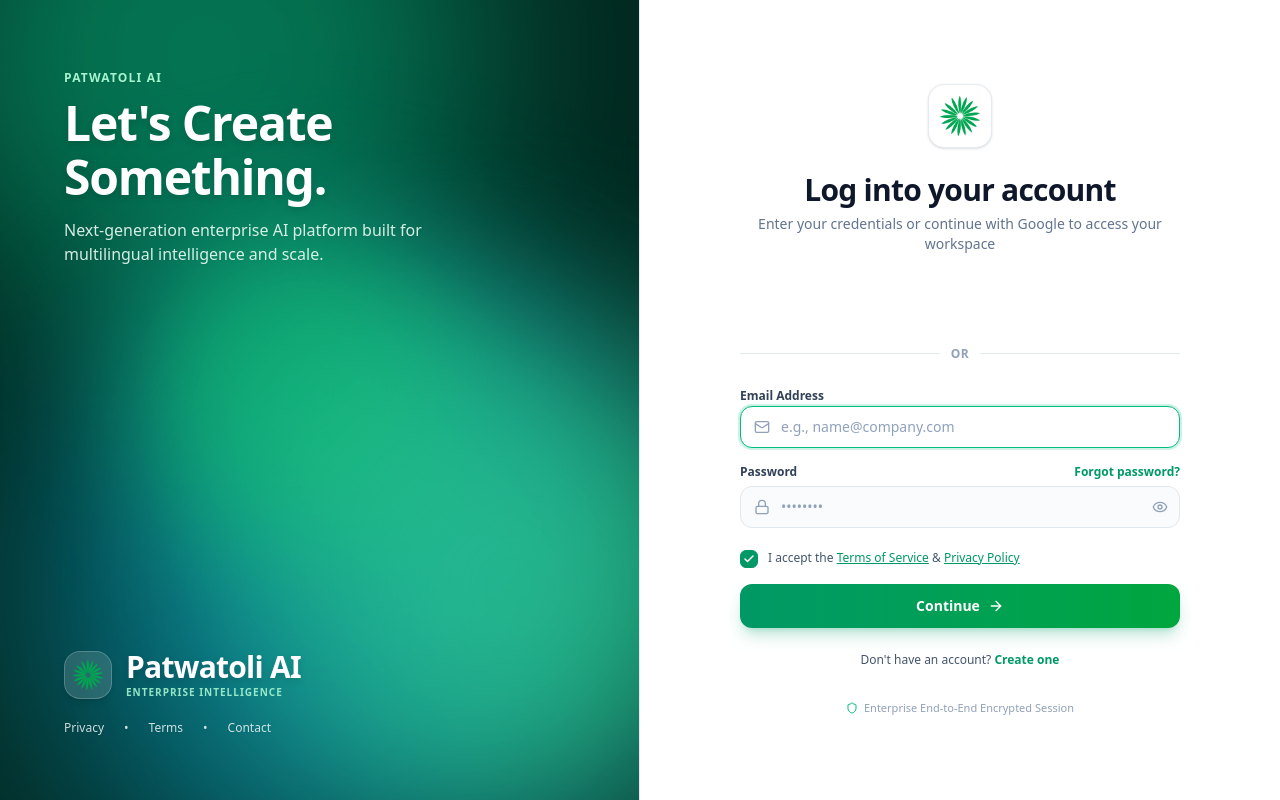
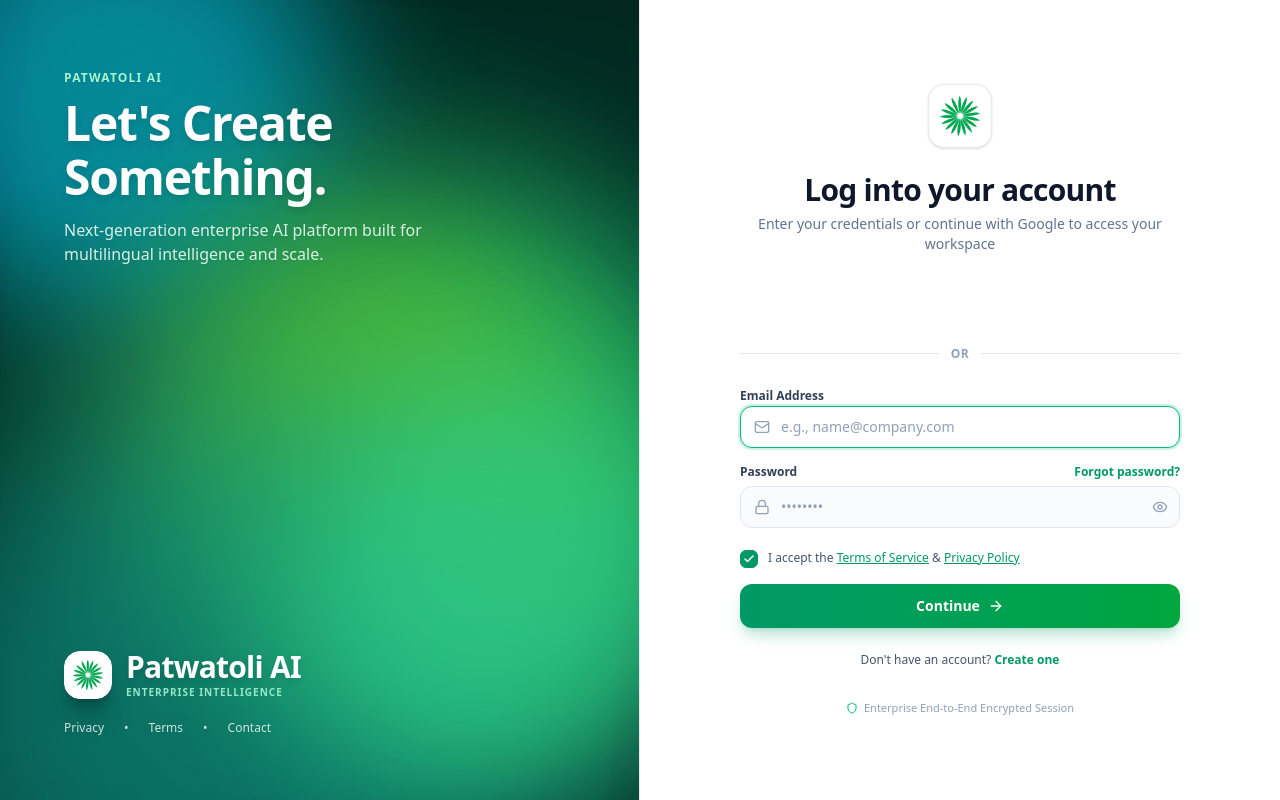
Before and after one commit to PaytelGroup848/PatwatoliAi-Frontend, a Next.js app: page /login in a window 1280 px wide. Built offline with nearby package versions, Linux system fonts and the light colour scheme.

Commit message:
feat(auth): enhance fluid gradient animation dynamics and set crisp solid white logo background for maximum contrast

```diff
--- a/src/components/auth/enterprise-auth-view.tsx
+++ b/src/components/auth/enterprise-auth-view.tsx
@@ -34,96 +34,129 @@ let isGisInitialized = false;
 
 /**
  * Continuous Fluid Gradient Animation Mesh matching Patwatoli AI's signature brand palette:
- * Deep Forest Emerald, Vibrant Mint, Rich Teal, and Luminous Cyan.
- * GPU-accelerated with zero CPU lag at 60 FPS across Desktop, Tablet & Mobile.
+ * Deep Forest Emerald, Vibrant Mint, Rich Teal, Luminous Cyan, and Sunlit Jade Glow.
+ * Enhanced with 8-11s dynamic harmonic morphing for an alive, high-energy SaaS aesthetic.
  */
 function AnimatedFluidMesh() {
   return (
     <div className="absolute inset-0 overflow-hidden pointer-events-none select-none">
-      {/* Base Canvas Deep Emerald-Teal Background */}
+      {/* Base Canvas Deep Emerald-Slate Background */}
       <div className="absolute inset-0 bg-[#022c22]" />
 
-      {/* 1. Vibrant Emerald Glow Blob */}
+      {/* Dynamic Background Base Flow Glow */}
       <motion.div
         animate={{
-          x: [0, 80, -60, 0],
-          y: [0, -70, 50, 0],
-          scale: [1, 1.25, 0.92, 1],
-          rotate: [0, 90, 180, 360],
+          opacity: [0.4, 0.7, 0.4],
+          scale: [1, 1.1, 1],
         }}
         transition={{
-          duration: 16,
+          duration: 8,
           repeat: Infinity,
           ease: "easeInOut",
         }}
-        className="absolute -top-24 -left-24 h-[440px] w-[440px] rounded-full bg-[#059669] opacity-80 blur-[80px]"
+        className="absolute inset-0 bg-[radial-gradient(circle_at_50%_45%,rgba(16,185,129,0.35),transparent_65%)]"
       />
 
-      {/* 2. Rich Deep Teal Blob */}
+      {/* 1. Luminous Cyan Highlight Blob (Upper Left Sweeping) */}
       <motion.div
         animate={{
-          x: [0, -70, 60, 0],
-          y: [0, 80, -60, 0],
-          scale: [1.1, 0.9, 1.2, 1.1],
-          rotate: [360, 270, 90, 0],
+          x: [-40, 110, -50, -40],
+          y: [-30, 80, -70, -30],
+          scale: [1, 1.35, 0.9, 1],
+          opacity: [0.65, 0.9, 0.7, 0.65],
+          rotate: [0, 120, 240, 360],
         }}
         transition={{
-          duration: 18,
+          duration: 9,
           repeat: Infinity,
           ease: "easeInOut",
         }}
-        className="absolute top-1/4 -right-20 h-[460px] w-[460px] rounded-full bg-[#0d9488] opacity-75 blur-[85px]"
+        className="absolute -top-20 -left-20 h-[480px] w-[480px] rounded-full bg-[#06b6d4] blur-[70px]"
       />
 
-      {/* 3. Luminous Cyan Highlight Blob */}
+      {/* 2. Vibrant Emerald Heart Blob (Center-Right Sweeping) */}
       <motion.div
         animate={{
-          x: [0, 70, -70, 0],
-          y: [0, -50, 70, 0],
-          scale: [0.95, 1.3, 1, 0.95],
-          rotate: [0, 120, 240, 360],
+          x: [40, -100, 70, 40],
+          y: [-50, 90, -40, -50],
+          scale: [1.1, 0.85, 1.3, 1.1],
+          opacity: [0.75, 0.95, 0.8, 0.75],
+          rotate: [360, 240, 120, 0],
         }}
         transition={{
-          duration: 20,
+          duration: 10.5,
           repeat: Infinity,
           ease: "easeInOut",
         }}
-        className="absolute -bottom-20 left-10 h-[480px] w-[480px] rounded-full bg-[#0891b2] opacity-75 blur-[85px]"
+        className="absolute top-1/4 -right-16 h-[500px] w-[500px] rounded-full bg-[#10b981] blur-[75px]"
       />
 
-      {/* 4. Electric Mint / Jade Glow Blob */}
+      {/* 3. Sunlit Lime / Emerald Aurora Splash (Vibrant contrast edge like reference image) */}
       <motion.div
         animate={{
-          x: [0, -60, 50, 0],
-          y: [0, 60, -70, 0],
-          scale: [1.15, 0.85, 1.1, 1.15],
-          rotate: [180, 360, 180, 180],
+          x: [20, -80, 90, 20],
+          y: [30, -70, 50, 30],
+          scale: [0.9, 1.3, 0.95, 0.9],
+          opacity: [0.55, 0.85, 0.6, 0.55],
+          rotate: [0, 180, 360],
         }}
         transition={{
-          duration: 15,
+          duration: 11,
           repeat: Infinity,
           ease: "easeInOut",
         }}
-        className="absolute bottom-1/3 left-1/4 h-[400px] w-[400px] rounded-full bg-[#10b981] opacity-85 blur-[75px]"
+        className="absolute top-1/3 left-1/4 h-[420px] w-[420px] rounded-full bg-[#84cc16] blur-[80px]"
       />
 
-      {/* 5. Soft Jade Aurora Accent Blob */}
+      {/* 4. Deep Ocean Teal Depth Blob (Bottom Left Swirl) */}
       <motion.div
         animate={{
-          x: [0, 50, -40, 0],
-          y: [0, -50, 60, 0],
-          scale: [1, 1.2, 0.95, 1],
+          x: [-30, 90, -80, -30],
+          y: [40, -60, 70, 40],
+          scale: [1.2, 0.9, 1.25, 1.2],
+          opacity: [0.7, 0.95, 0.75, 0.7],
+          rotate: [180, 0, 180],
+        }}
+        transition={{
+          duration: 8.5,
+          repeat: Infinity,
+          ease: "easeInOut",
+        }}
+        className="absolute -bottom-24 left-10 h-[520px] w-[520px] rounded-full bg-[#0d9488] blur-[80px]"
+      />
+
+      {/* 5. Electric Mint Wave Blob (Bottom Right Aurora Pulse) */}
+      <motion.div
+        animate={{
+          x: [50, -60, 40, 50],
+          y: [-30, 60, -70, -30],
+          scale: [1, 1.25, 0.85, 1],
+          opacity: [0.65, 0.9, 0.7, 0.65],
           rotate: [0, -180, -360],
         }}
         transition={{
-          duration: 22,
+          duration: 9.5,
           repeat: Infinity,
           ease: "easeInOut",
         }}
-        className="absolute -bottom-10 -right-10 h-[420px] w-[420px] rounded-full bg-[#34d399] opacity-70 blur-[85px]"
+        className="absolute -bottom-16 -right-16 h-[460px] w-[460px] rounded-full bg-[#34d399] blur-[75px]"
       />
 
-      {/* Subtle Depth Shadow */}
+      {/* Deluxe Ambient Shimmer Wave sweeping softly across the canvas */}
+      <motion.div
+        animate={{
+          opacity: [0.15, 0.35, 0.15],
+          rotate: [0, 12, 0],
+        }}
+        transition={{
+          duration: 7,
+          repeat: Infinity,
+          ease: "easeInOut",
+        }}
+        className="absolute inset-0 bg-gradient-to-tr from-transparent via-emerald-400/20 to-transparent pointer-events-none"
+      />
+
+      {/* Subtle Vignette Overlay for Depth */}
       <div className="absolute inset-0 bg-black/10 mix-blend-overlay pointer-events-none" />
     </div>
   );
@@ -442,10 +475,10 @@ export function EnterpriseAuthView({
           </p>
         </div>
 
-        {/* Bottom: Official Brand Identity & Transparent Logo */}
+        {/* Bottom: Official Brand Identity & High Contrast Solid White Logo Tile */}
         <div className="relative z-10 pt-10">
           <Link href="/" className="inline-flex items-center gap-3.5 group">
-            <div className="flex h-12 w-12 items-center justify-center rounded-2xl bg-white/15 backdrop-blur-md border border-white/20 shadow-md transition-transform group-hover:scale-105 duration-200">
+            <div className="flex h-12 w-12 items-center justify-center rounded-2xl bg-white shadow-xl shadow-black/25 border border-white transition-all group-hover:scale-105 duration-200">
               <Image
                 src="/patwatoli-icon.png"
                 alt="Patwatoli AI"
@@ -495,7 +528,7 @@ export function EnterpriseAuthView({
           </div>
 
           <div className="relative z-10 flex items-center gap-3">
-            <div className="flex h-9 w-9 items-center justify-center rounded-xl bg-white/15 backdrop-blur-md border border-white/20 shadow-xs">
+            <div className="flex h-10 w-10 items-center justify-center rounded-xl bg-white shadow-lg border border-white">
               <Image
                 src="/patwatoli-icon.png"
                 alt="Patwatoli AI"
```
